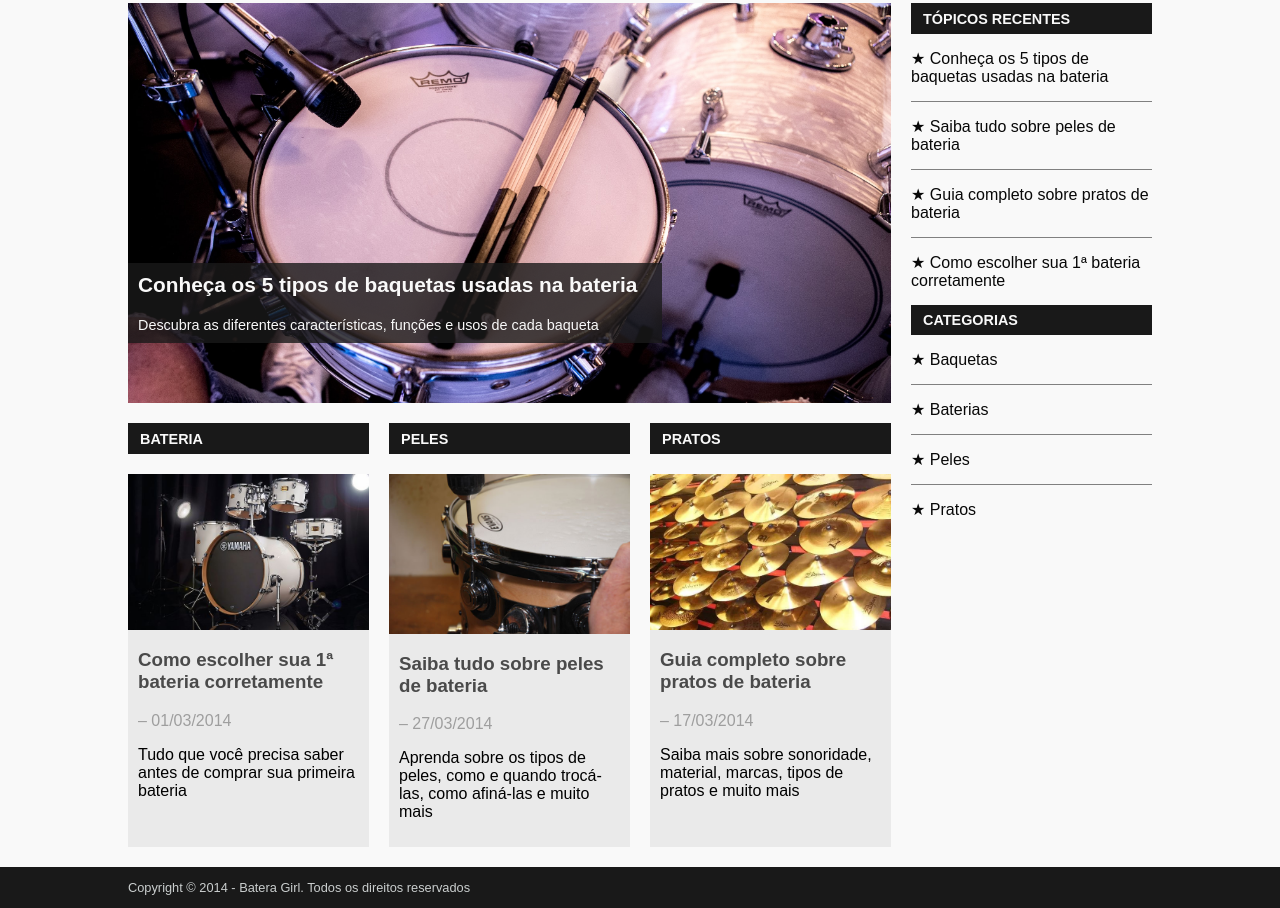
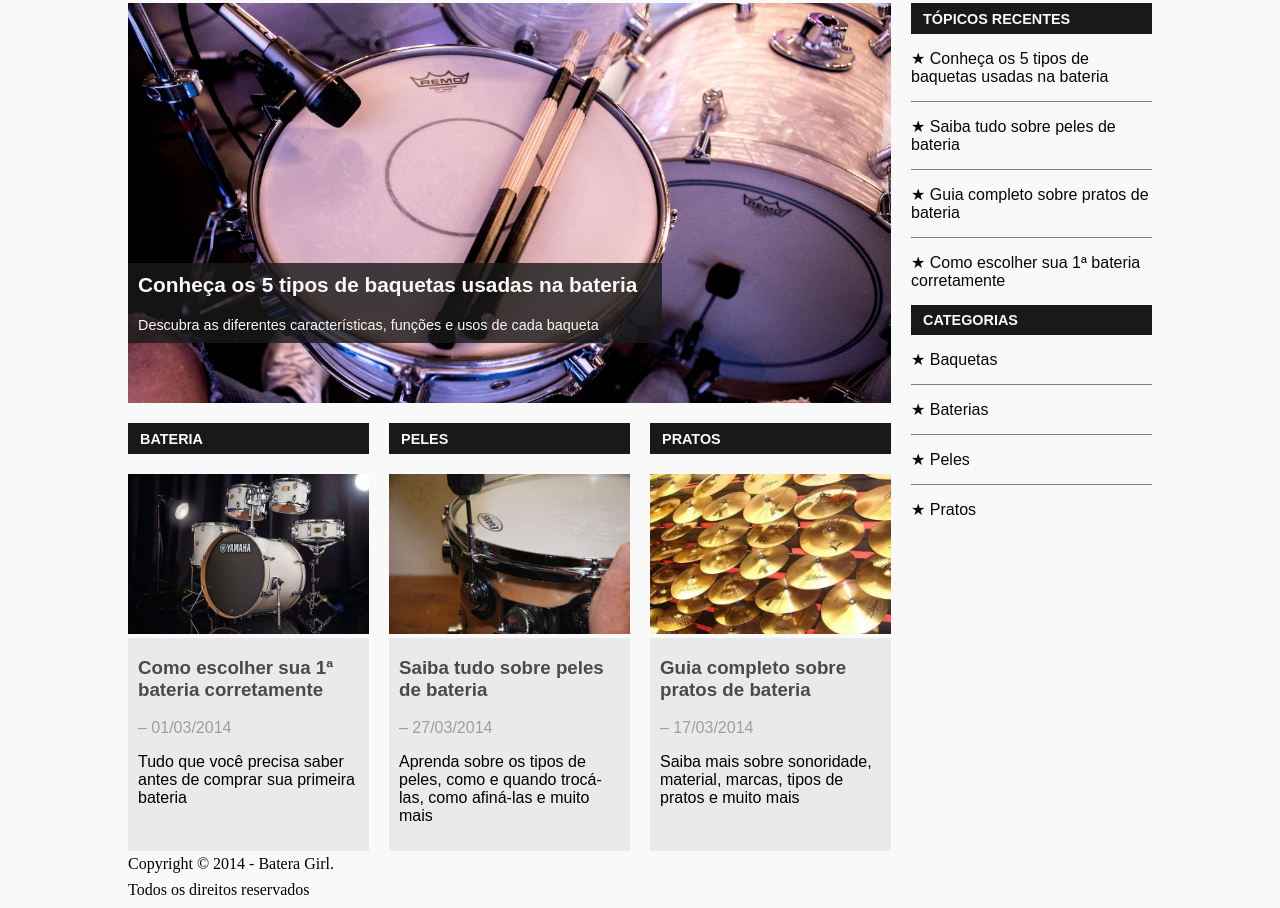
Before and after one commit to TamaraP2/Batera-Girl, a plain HTML site: page index.html in a window 1280 px wide. Shown: the part 311-1219 px from the top of the page. Drawn offline with Linux system fonts and the light colour scheme.

Commit message:
Update index.html

```diff
--- a/index.html
+++ b/index.html
@@ -54,7 +54,9 @@
 
             <h2>BATERIA</h2>
 
-            <img src="images/Bateria.jpg" alt="Bateria Yamaha" />
+            <div class="imgs-posts-menores">
+              <img src="images/Bateria.jpg" alt="Bateria Yamaha" />
+            </div>
 
             <div class="snippet">
 
@@ -70,7 +72,9 @@
 
             <h2>PELES</h2>
 
-            <img src="images/Peles.jpg" alt="Peles Evans" />
+            <div class="imgs-posts-menores">
+              <img src="images/Peles.jpg" alt="Peles Evans" />
+            </div>
 
             <div class="snippet">
 
@@ -86,7 +90,9 @@
 
             <h2>PRATOS</h2>
 
-            <img src="images/Pratos.webp" alt="Pratos de bateria" />
+            <div class="imgs-posts-menores">
+              <img src="images/Pratos.webp" alt="Pratos de bateria" />
+            </div>
 
             <div class="snippet">
 
@@ -125,7 +131,7 @@
       </div>
 
       <footer>
-        <p>Copyright &#169; 2014 - Batera Girl. <span class="direitos">Todos os direitos reservados</span></p>
+        Copyright &#169; 2014 - Batera Girl. <span class="direitos">Todos os direitos reservados</span>
       </footer>
     </div>
 
```
